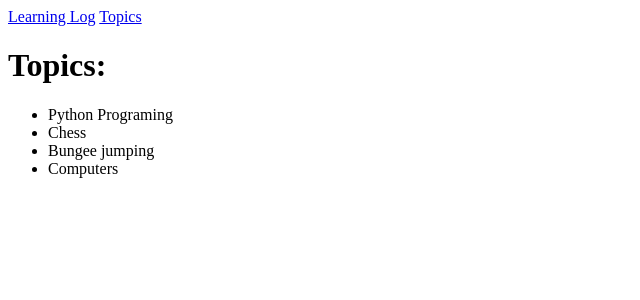
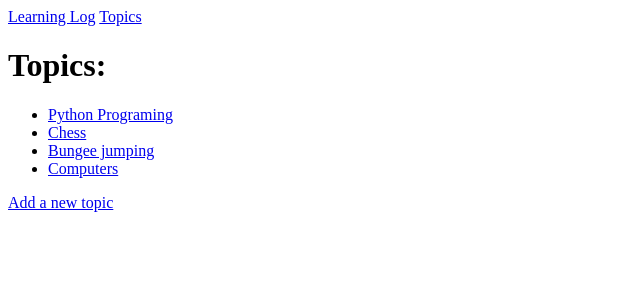
Before and after one commit to dutajans/learning_log, a Django app: page /topics/ in a window 1280 px wide. Shown: the top 300 px of the page, without its empty margins (0-640 px from the left). Run offline with Django 5.2, Linux system fonts and the light colour scheme; data comes from the database, SQL or seed files in the repository; both versions use the stored data as it was after the commit.

Commit message:
Learning Log Project

```diff
--- a/learning/learning_logs/templates/learning_logs/index.html
+++ b/learning/learning_logs/templates/learning_logs/index.html
@@ -1,2 +1,8 @@
+{% extends 'learning_logs/base.html' %}
+
+{% block content %}
+
 <h2 style="text-align:center">Learning Log</h2>
 <p style="text-align:center">Lerning Log helps you keep track of your learning, For any topic you're learning about.</p>
+
+{% endblock content %}
--- a/learning/learning_logs/templates/learning_logs/topic.html
+++ b/learning/learning_logs/templates/learning_logs/topic.html
@@ -15,5 +15,8 @@
                 There are no entries for this topic yet.
             {% endfor %}
         </p>
+        <p>
+            <a href="{% url 'learning_logs:new_entry' topic.id %}">Add new entry</a>
+        </p>
 
 {% endblock content %}
--- a/learning/learning_logs/templates/learning_logs/topics.html
+++ b/learning/learning_logs/templates/learning_logs/topics.html
@@ -1,14 +1,20 @@
 {% extends 'learning_logs/base.html' %}
 
+{% block page_header %}
+    <h1>Topics:</h1>
+{% endblock page_header %}
+
 {% block content %}
-    <h1>Topics:</h1>
-
+    <div>
     <ul>
         {% for topic in topics %}
-            <li>{{ topic }}</li>
+            <li><a href="{% url 'learning_logs:topic' topic.id %}">{{ topic }}</a></li>
         {% empty %}
-            <li> No Topics have been added.</li>
+            <li>No topics have been added.</li>
         {% endfor %}
     </ul>
-
+    </div>
+    <div>
+        <a href="{% url 'learning_logs:new_topic' %}">Add a new topic</a>
+    </div>
 {% endblock content %}
--- a/learning/learning_logs/urls.py
+++ b/learning/learning_logs/urls.py
@@ -6,6 +6,8 @@ app_name = 'learning_logs'
 
 urlpatterns = [
     path('', views.index, name='index'),
-    path('topics/', views.topics, name='topics'),  # Bütün konuların sayfası
-    path('topics/<int:topic_id>/', views.topic, name='topic'), # Konuların ayrı sayfaları
+    path('topics/', views.topics, name='topics'),                           # Bütün konuların sayfası
+    path('topics/<int:topic_id>/', views.topic, name='topic'),              # Konuların ayrı sayfaları
+    path('new_topic/',views.new_topic, name='new_topic'),                   # Yeni Konu Eklemek için
+    path('new_entry/<int:topic_id>/', views.new_entry, name='new_entry')    # Yeni Konu Eklemek için
 ]
--- a/learning/learning_logs/views.py
+++ b/learning/learning_logs/views.py
@@ -1,4 +1,6 @@
-from django.shortcuts import render
+from django.shortcuts import render, redirect
+
+from .forms import TopicForm, EntryForm
 from .models import Topic
 
 # Create your views here.
@@ -19,3 +21,36 @@ def topic(request, topic_id):
     entries = topic.entry_set.order_by('-date_added')
     context = {'topic': topic, 'entries': entries}
     return render(request, 'learning_logs/topic.html', context)
+
+
+def new_topic(request):
+    """Add a new topic."""
+    if request.method != 'POST':
+        form = TopicForm()
+    else:
+        form = TopicForm(data=request.POST)
+        if form.is_valid():
+            form.save()
+            return redirect('learning_logs:topics')
+    context = {'form': form}
+    return render(request, 'learning_logs/new_topic.html', context)
+
+
+def new_entry(request, topic_id):
+    """Add a new entry."""
+    topic = Topic.objects.get(id=topic_id)   # URL'den gelen topic_id'yi kullanarak ilgili konu alınır
+    # HTTP isteği türüne (GET, POST) göre işlem yapıyoruz.
+    if request.method != 'POST':
+        # Veri gönderilmediyse boş form oluştur
+        form = EntryForm()
+    else:
+        # POST verisi gönderildiyse, veriyi işle.
+        form = EntryForm(data=request.POST)
+        if form.is_valid():
+            # Form geçerli ise veritabanına kaydetmeden önce entry nesnesinin topic özelliğini ayarla
+            new_entry = form.save(commit=False)
+            new_entry.topic = topic
+            new_entry.save()
+            return redirect('learning_logs:topic', topic_id=topic_id)
+    context = {'topic': topic, 'form': form}
+    return render(request, 'learning_logs/new_entry.html', context)
```
Also changed, not shown: learning/learning_logs/forms.py (added, +17 -0 lines), learning/learning_logs/templates/learning_logs/new_entry.html (added, +15 -0 lines), learning/learning_logs/templates/learning_logs/new_topic.html (added, +16 -0 lines), learning/db.sqlite3.
